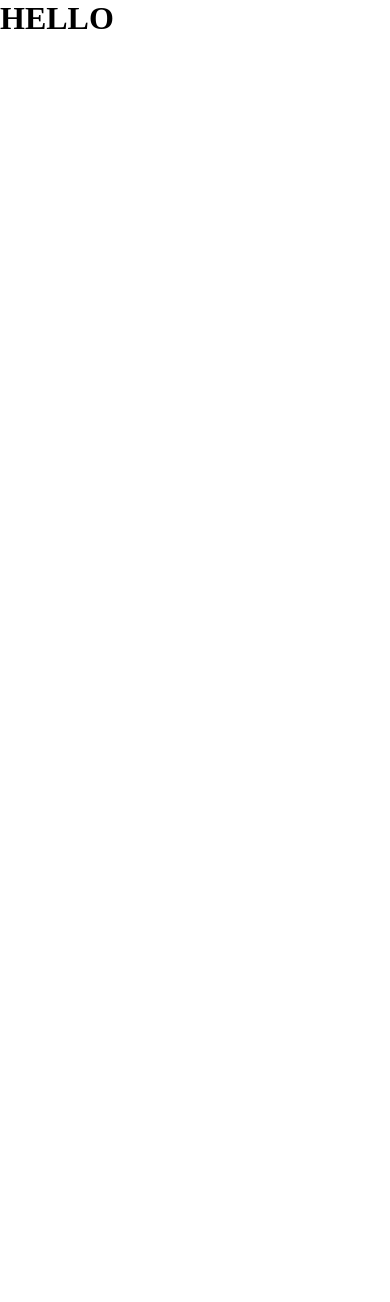
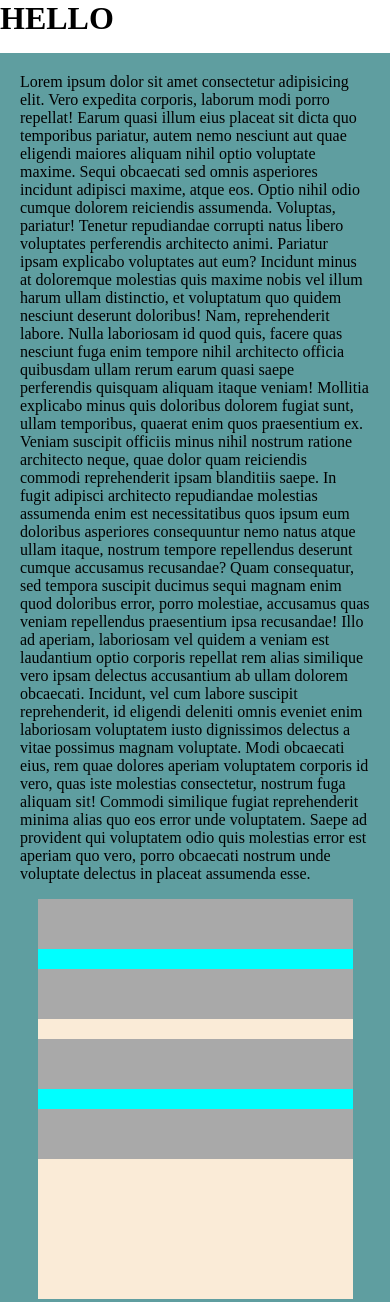
Before and after one commit to n215-trshelto/my-first-repo, a website: page index.html in a window 390 px wide. Before the commit the page ends 844 px from the top, so only its background shows below. Drawn offline with Linux system fonts and the light colour scheme.

Commit message:
created fluid boxes and added a media query.

```diff
--- a/index.html
+++ b/index.html
@@ -9,5 +9,53 @@
   </head>
   <body>
     <h1>HELLO</h1>
+
+    <div class="wrapper">
+      <p>
+        Lorem ipsum dolor sit amet consectetur adipisicing elit. Vero expedita
+        corporis, laborum modi porro repellat! Earum quasi illum eius placeat
+        sit dicta quo temporibus pariatur, autem nemo nesciunt aut quae eligendi
+        maiores aliquam nihil optio voluptate maxime. Sequi obcaecati sed omnis
+        asperiores incidunt adipisci maxime, atque eos. Optio nihil odio cumque
+        dolorem reiciendis assumenda. Voluptas, pariatur! Tenetur repudiandae
+        corrupti natus libero voluptates perferendis architecto animi. Pariatur
+        ipsam explicabo voluptates aut eum? Incidunt minus at doloremque
+        molestias quis maxime nobis vel illum harum ullam distinctio, et
+        voluptatum quo quidem nesciunt deserunt doloribus! Nam, reprehenderit
+        labore. Nulla laboriosam id quod quis, facere quas nesciunt fuga enim
+        tempore nihil architecto officia quibusdam ullam rerum earum quasi saepe
+        perferendis quisquam aliquam itaque veniam! Mollitia explicabo minus
+        quis doloribus dolorem fugiat sunt, ullam temporibus, quaerat enim quos
+        praesentium ex. Veniam suscipit officiis minus nihil nostrum ratione
+        architecto neque, quae dolor quam reiciendis commodi reprehenderit ipsam
+        blanditiis saepe. In fugit adipisci architecto repudiandae molestias
+        assumenda enim est necessitatibus quos ipsum eum doloribus asperiores
+        consequuntur nemo natus atque ullam itaque, nostrum tempore repellendus
+        deserunt cumque accusamus recusandae? Quam consequatur, sed tempora
+        suscipit ducimus sequi magnam enim quod doloribus error, porro
+        molestiae, accusamus quas veniam repellendus praesentium ipsa
+        recusandae! Illo ad aperiam, laboriosam vel quidem a veniam est
+        laudantium optio corporis repellat rem alias similique vero ipsam
+        delectus accusantium ab ullam dolorem obcaecati. Incidunt, vel cum
+        labore suscipit reprehenderit, id eligendi deleniti omnis eveniet enim
+        laboriosam voluptatem iusto dignissimos delectus a vitae possimus magnam
+        voluptate. Modi obcaecati eius, rem quae dolores aperiam voluptatem
+        corporis id vero, quas iste molestias consectetur, nostrum fuga aliquam
+        sit! Commodi similique fugiat reprehenderit minima alias quo eos error
+        unde voluptatem. Saepe ad provident qui voluptatem odio quis molestias
+        error est aperiam quo vero, porro obcaecati nostrum unde voluptate
+        delectus in placeat assumenda esse.
+      </p>
+      <div class="responsive-box">
+        <div class="boxes">
+          <div class="left"></div>
+          <div class="right"></div>
+        </div>
+        <div class="boxes">
+          <div class="left"></div>
+          <div class="right"></div>
+        </div>
+      </div>
+    </div>
   </body>
 </html>
--- a/scss/structure.scss
+++ b/scss/structure.scss
@@ -16,3 +16,57 @@ h6,
 p {
   margin-bottom: 16px;
 }
+
+.wrapper {
+  max-width: 960px;
+  margin: 0 auto;
+  padding: 20px;
+  background-color: cadetblue;
+
+  .responsive-box {
+    width: 90%;
+    margin: 0 auto;
+    background-color: antiquewhite;
+    min-height: 400px;
+
+    .boxes {
+      width: 100%;
+      min-height: 50px;
+      background-color: cyan;
+      display: flex;
+      justify-content: space-between;
+      margin-bottom: 20px;
+
+      .left {
+        width: 300px;
+        height: 50px;
+        background-color: darkgray;
+      }
+
+      .right {
+        width: 300px;
+        height: 50px;
+        background-color: darkgray;
+      }
+    }
+  }
+}
+
+@media all and (max-width: 720px) {
+  .wrapper {
+    .responsive-box {
+      .boxes {
+        flex-direction: column;
+
+        .left {
+          width: 100%;
+          margin-bottom: 20px;
+        }
+
+        .right {
+          width: 100%;
+        }
+      }
+    }
+  }
+}
```
Also changed, not shown: css/styles.css, 1 other file.
